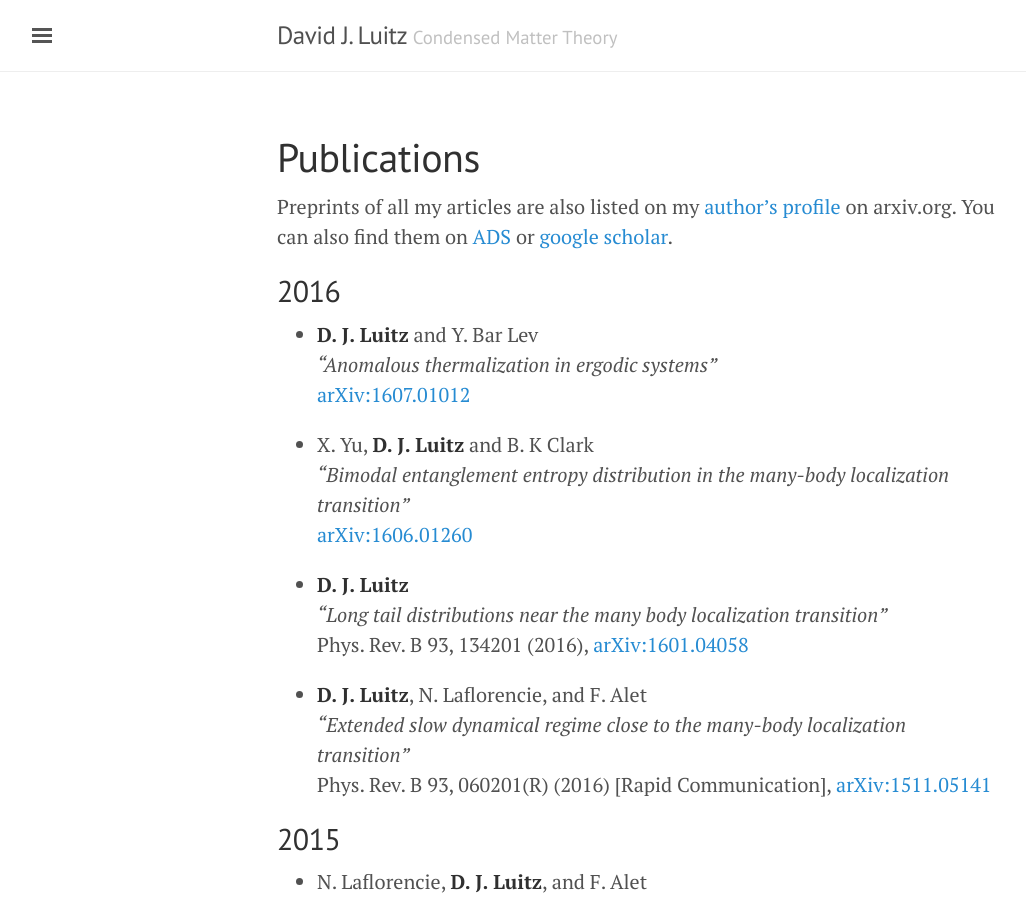
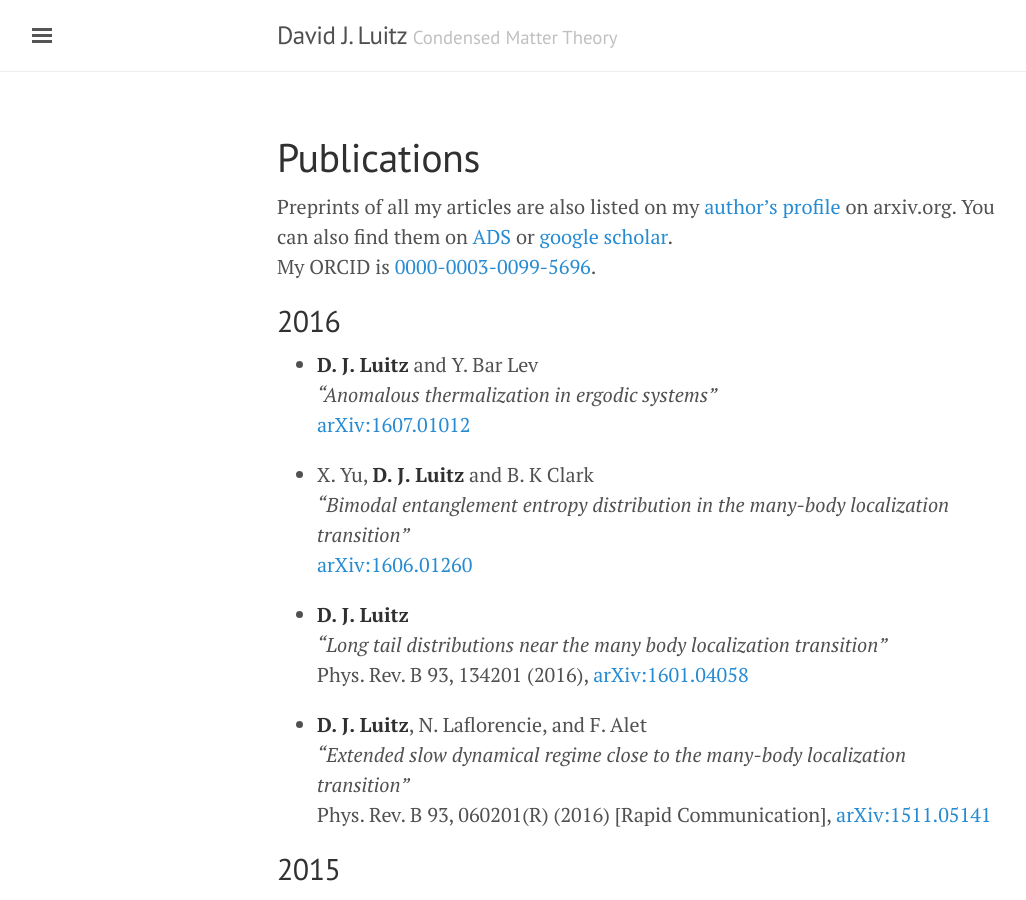
Before and after one commit to dluitz/dluitz.github.io, a Jekyll site: the page built from publications.md, in a window 1280 px wide and 900 px high. Shown: the whole window, without its empty margins (3-1029 px from the left). Built offline with Jekyll 4.4.1, drawn with Linux system fonts in a browser that asks for light colours.

Commit message:
[publications] ORCID added.

```diff
--- a/publications.md
+++ b/publications.md
@@ -4,6 +4,8 @@ title: Publications
 ---
 
 Preprints of all my articles are also listed on my [author's profile](http://arxiv.org/a/luitz_d_1) on arxiv.org. You can also find them on [ADS](https://ui.adsabs.harvard.edu/#search/q=%22Luitz%2C+David+J%22&sort=citation_count+desc) or [google scholar](https://scholar.google.com/citations?user=8CCqRZYAAAAJ&hl=en&oi=ao).
+My ORCID is [0000-0003-0099-5696](https://orcid.org/0000-0003-0099-5696).
+
 
 2016
 ----
```
